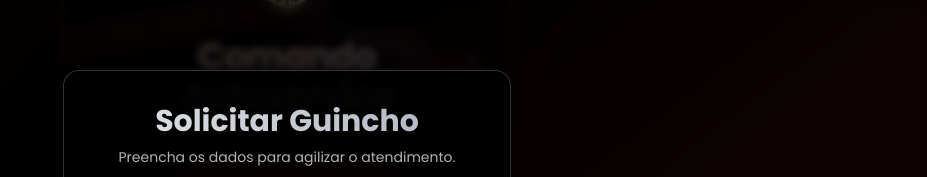
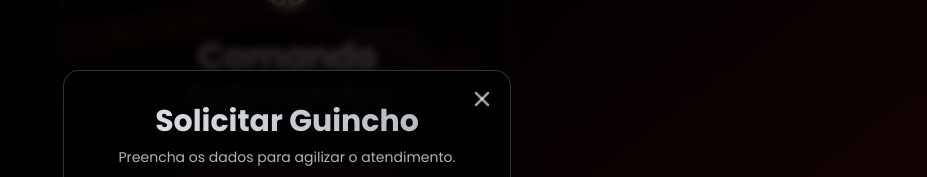
Before and after one commit to Cortelete/comandoAutoservices, a React (Vite) app: page / in a window 1280 px wide. Both pictures are taken after a click on the button "WhatsApp". Shown: the part 176-353 px from the top of the page, without its empty margins (353-1280 px from the left). Built offline with nearby package versions, Linux system fonts and the light colour scheme.

Commit message:
Update WhatsAppModal.tsx

```diff
--- a/components/WhatsAppModal.tsx
+++ b/components/WhatsAppModal.tsx
@@ -44,12 +44,22 @@ const WhatsAppModal: React.FC<WhatsAppModalProps> = ({ isOpen, onClose, onSubmit
   return (
     <div
       className="fixed inset-0 bg-black/70 backdrop-blur-sm flex items-center justify-center z-50 p-4 transition-opacity duration-300"
-      onClick={onClose}
     >
       <div
-        className="bg-black/60 backdrop-blur-lg border border-white/20 text-white rounded-2xl shadow-2xl p-5 md:p-8 w-full max-w-md animate-modal-in max-h-[90vh] overflow-y-auto"
+        className="relative bg-black/60 backdrop-blur-lg border border-white/20 text-white rounded-2xl shadow-2xl p-5 md:p-8 w-full max-w-md animate-modal-in max-h-[90vh] overflow-y-auto"
         onClick={(e) => e.stopPropagation()}
       >
+        <button
+          onClick={onClose}
+          className="absolute top-4 right-4 text-white/60 hover:text-white transition-colors duration-200 z-10"
+          aria-label="Fechar modal"
+        >
+          <svg xmlns="http://www.w3.org/2000/svg" width="24" height="24" viewBox="0 0 24 24" fill="none" stroke="currentColor" strokeWidth="2.5" strokeLinecap="round" strokeLinejoin="round">
+            <line x1="18" y1="6" x2="6" y2="18"></line>
+            <line x1="6" y1="6" x2="18" y2="18"></line>
+          </svg>
+        </button>
+
         <h2 className="text-lg sm:text-3xl font-bold mb-2 text-center bg-clip-text text-transparent bg-gradient-to-r from-gray-200 via-white to-gray-400 animate-text-gradient">
           Solicitar Guincho
         </h2>
```
